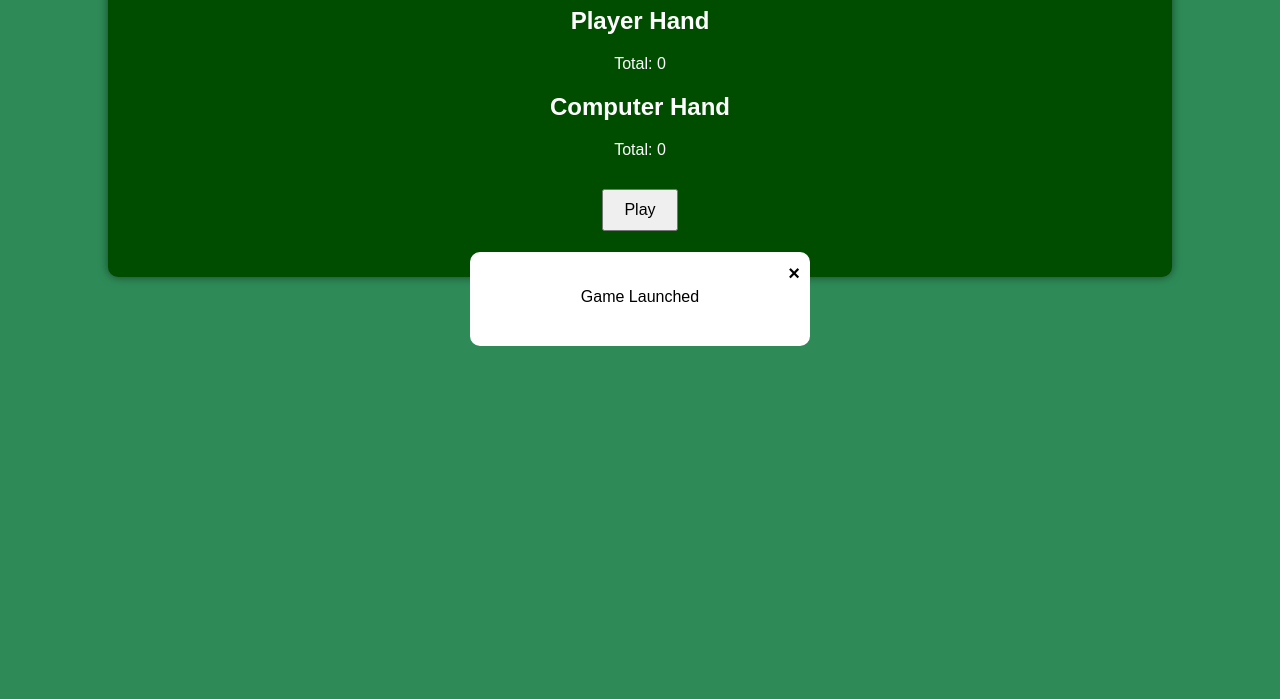
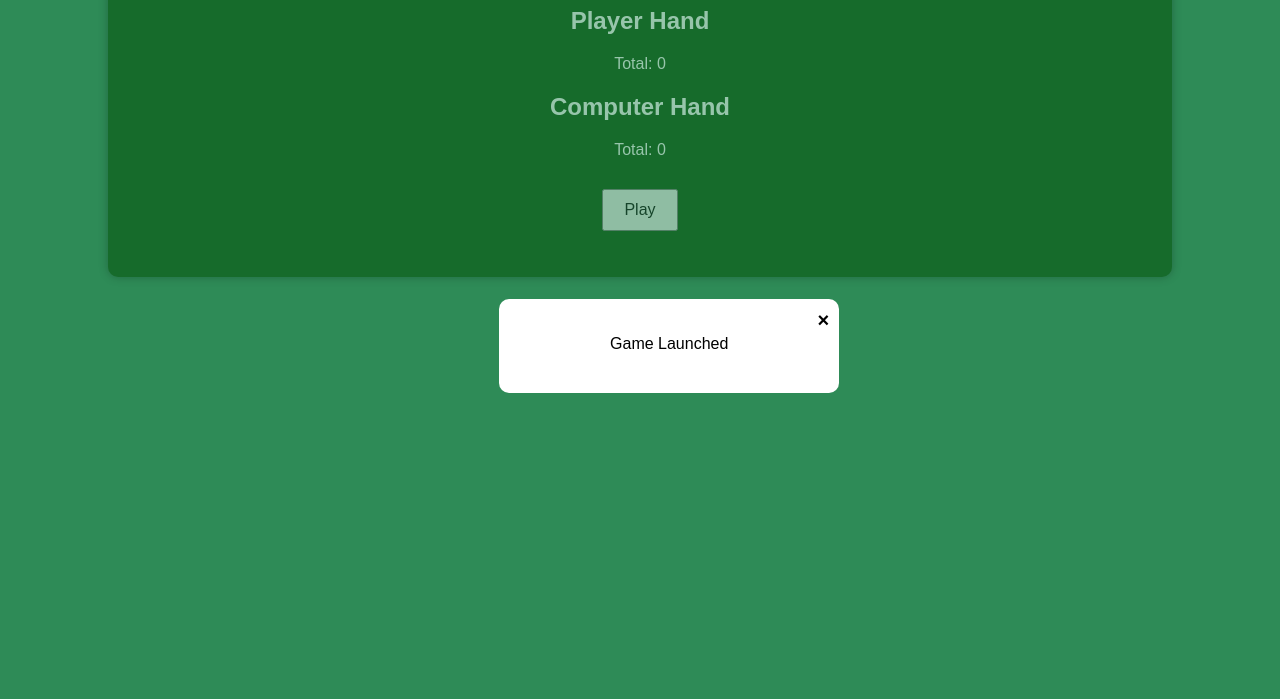
Before and after one commit to kbdunn07/BlackJackTest, a plain HTML site: page index.html in a window 1280 px wide. Shown: the part 101-800 px from the top of the page. Drawn offline with Linux system fonts and the light colour scheme.

Commit message:
added opacity

```diff
--- a/game.js
+++ b/game.js
@@ -4,6 +4,7 @@ document.addEventListener('DOMContentLoaded', (event) => {
     let deck, playerCards, computerCards, playerTotal, computerTotal;
 
     // Get DOM elements
+    var cont = document.querySelector('.container');
     const startButton = document.getElementById('start-button');
     const hitButton = document.getElementById('hit-button');
     const standButton = document.getElementById('stand-button');
@@ -24,6 +25,7 @@ document.addEventListener('DOMContentLoaded', (event) => {
     standButton.addEventListener('click', stand);
     modalClose.addEventListener('click', () => {
         resultModal.style.display = 'none';
+        cont.style.opacity = 1;
     });
 
     window.addEventListener('click', (event) => {
@@ -36,6 +38,7 @@ document.addEventListener('DOMContentLoaded', (event) => {
         console.log(`Showing modal with message: ${message}`); // Debug log
         modalMessage.textContent = message;
         resultModal.style.display = 'block';
+        cont.style.opacity = 0.5;
     }
 
     function startGame() {
--- a/style.css
+++ b/style.css
@@ -12,6 +12,7 @@ body {
     background-color: #004d00;
     border-radius: 10px;
     box-shadow: 0 0 10px rgba(0, 0, 0, 0.5);
+    opacity: 0.5;
 }
 
 button {
@@ -36,17 +37,20 @@ button {
 /* Modal styles */
 #result-modal {
     display: none;
-    position: fixed;
-    top: 0px;
-    left: 0%;
-    width: 100%;
-    height: 100%;
+    position: absolute;
+    top: 50%;
+    left: 39vw;
+    margin: 0, auto;
+    width: auto;
+    height: auto;
     background-color: rgba(0, 0, 0, 0); /* Semi-transparent background */
+    opacity: 1;
     z-index: 1000; /* Ensure it's above other content */
     justify-content: center;
     align-items: center;
     /* Flexbox centering */
     display: flex;
+
 }
 
 #modal-content {
```
